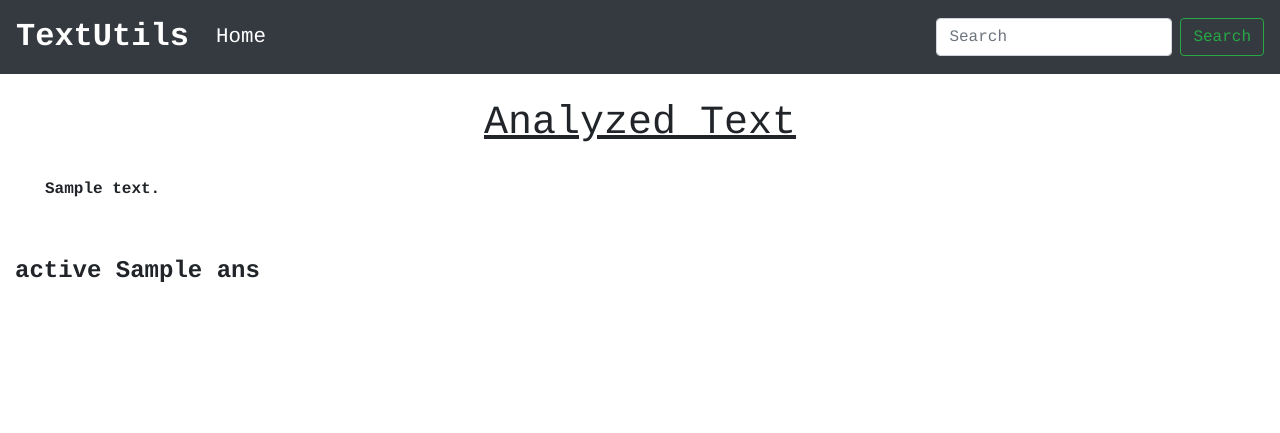
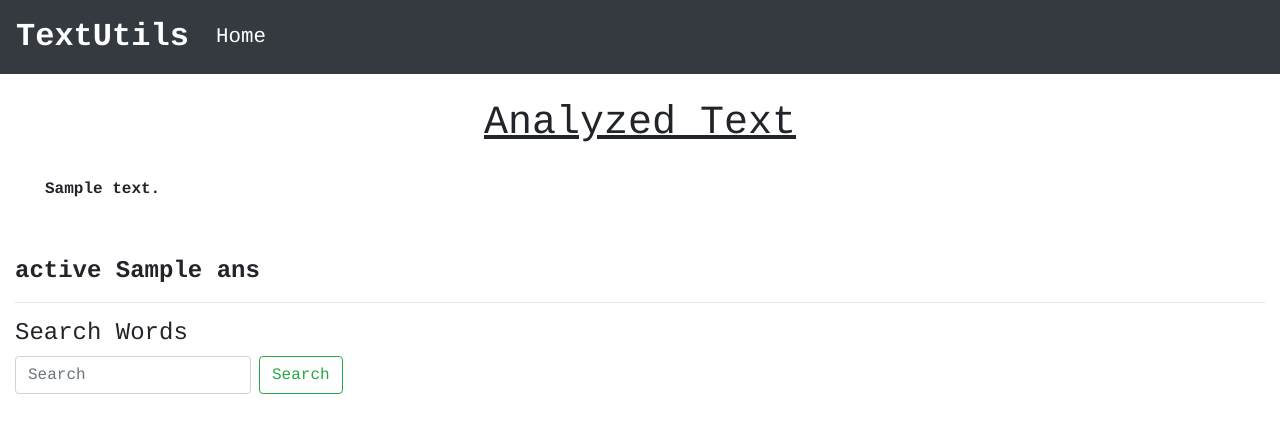
Before and after one commit to AjasMohammed/TextUtils, a Django app: template Textutils/textutil/templates/analyze.html in a window 1280 px wide. Shown: the top 433 px of the page. Run offline with Django 3.2, Linux system fonts and the light colour scheme; the template is opened without the code that fills it: most values are stand-ins (such as "Sample title", 1, 10 or a date in 2020); some libraries are stand-ins or nearby versions.

Commit message:
Chanded the position of search form in result page. Removed search form from home page. added a logo in static folder .

```diff
--- a/Textutils/textutil/templates/analyze.html
+++ b/Textutils/textutil/templates/analyze.html
@@ -23,10 +23,7 @@
           </li>
 
         </ul>
-        <form class="form-inline my-2 my-lg-0" action="/results" method="get">
-          <input class="form-control mr-sm-2" type="search" placeholder="Search" name="word" aria-label="Search" autocomplete="off">
-          <button class="btn btn-outline-success my-2 my-sm-0" type="submit" name="search">Search</button>
-        </form>
+
       </div>
     </nav>
 
@@ -45,6 +42,13 @@
 
 <p><h4 style="font-weight: 600;">{{statement}} {{ans}}</h4></p>
 
+<hr>
+<h4>Search Words</h4>
+<form class="form-inline my-2 my-lg-0" action="/results" method="get">
+  <input class="form-control mr-sm-2" type="search" placeholder="Search" name="word" aria-label="Search" autocomplete="off">
+  <button class="btn btn-outline-success my-2 my-sm-0" type="submit" name="search">Search</button>
+</form>
+
 <script>
   text = document.getElementById('text').innerHTML;
   // console.log(text);
--- a/Textutils/textutil/templates/index.html
+++ b/Textutils/textutil/templates/index.html
@@ -23,10 +23,11 @@
       </li>
 
     </ul>
-    <form class="form-inline my-2 my-lg-0">
+    <!-- <form class="form-inline my-2 my-lg-0">
       <input class="form-control mr-sm-2" type="search" placeholder="Search" aria-label="Search">
       <button class="btn btn-outline-success my-2 my-sm-0" type="submit">Search</button>
-    </form>
+    </form> -->
+
   </div>
 </nav>
 
--- a/Textutils/textutil/templates/results.html
+++ b/Textutils/textutil/templates/results.html
@@ -67,19 +67,13 @@
         var filtered_text = text.split('\n').filter(function(value, index, item){ //splits the text and removes ''
             return value != '';
         })
-        // console.log(filtered_text);
-        // console.log(word);
 
         ind = 0
         for(var i = 0; i < filtered_text.length; i++){
-            // console.log(filtered_text[i].includes(word));
-
             if(filtered_text[i].toLowerCase().includes(word)){
 
                 ind++
                 document.getElementById('results').innerHTML += `<h5>${ind} ${filtered_text[i]}</h5`; // Adds results in web page
-                // console.log(filtered_text[i]);
-                // ind += 1
             }
         }
         if(ind == 0){
--- a/Textutils/textutil/textutil/settings.py
+++ b/Textutils/textutil/textutil/settings.py
@@ -11,6 +11,7 @@ https://docs.djangoproject.com/en/4.1/ref/settings/
 """
 
 from pathlib import Path
+import os
 
 # Build paths inside the project like this: BASE_DIR / 'subdir'.
 BASE_DIR = Path(__file__).resolve().parent.parent
@@ -116,6 +117,9 @@ USE_TZ = True
 # https://docs.djangoproject.com/en/4.1/howto/static-files/
 
 STATIC_URL = 'static/'
+STATICFILES_DIRS = [
+    os.path.join(BASE_DIR, 'static'),
+]
 
 # Default primary key field type
 # https://docs.djangoproject.com/en/4.1/ref/settings/#default-auto-field
```
Also changed, not shown: Textutils/textutil/db.sqlite3, Textutils/textutil/static/text.png (added).
